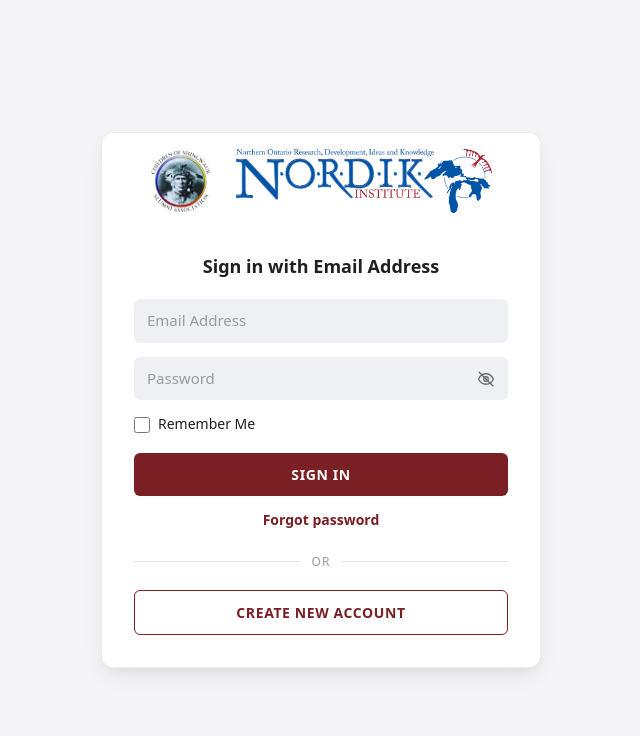
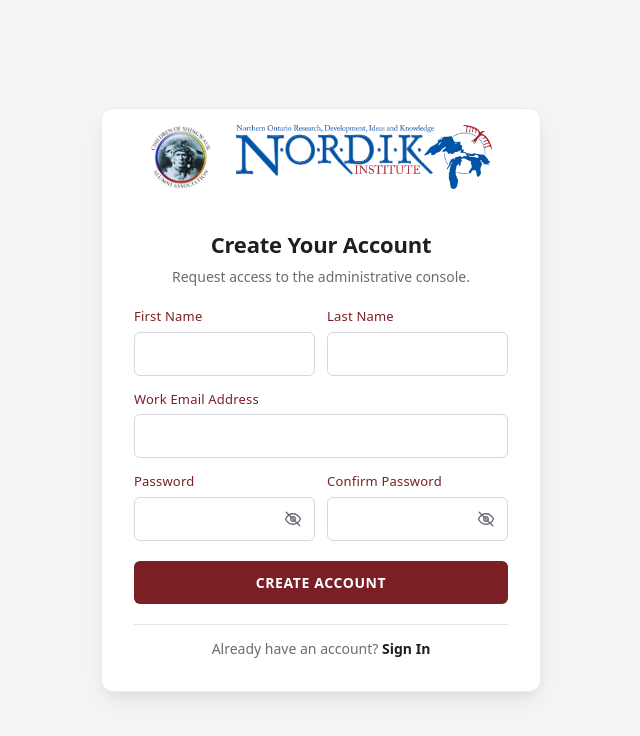
Before and after one commit to datanorthnordik/nordik_csaa_cms, a React (Vite) app: page /signup in a window 1280 px wide. Shown: the top 736 px of the page, without its empty margins (319-959 px from the left). Built offline with nearby package versions, Linux system fonts and the light colour scheme.

Commit message:
updated code as per review

```diff
--- a/package.json
+++ b/package.json
@@ -18,7 +18,9 @@
   },
   "dependencies": {
     "react": "^19.2.5",
-    "react-dom": "^19.2.5"
+    "react-dom": "^19.2.5",
+    "react-hook-form": "^7.75.0",
+    "react-router-dom": "^7.14.2"
   },
   "devDependencies": {
     "@eslint/js": "^10.0.1",
--- a/src/App.tsx
+++ b/src/App.tsx
@@ -1,32 +1,16 @@
-import { useState } from 'react'
+import { BrowserRouter, Routes, Route } from 'react-router-dom'
 import { LoginPage } from './pages/LoginPage'
 import { SignupPage } from './pages/SignupPage'
 import './App.css'
 
-type Route = 'login' | 'signup'
-
 function App() {
-  const [route, setRoute] = useState<Route>('login')
-
-  if (route === 'signup') {
-    return (
-      <SignupPage
-        onSubmit={(values) => {
-          console.log('signup', values)
-        }}
-        onSignIn={() => setRoute('login')}
-      />
-    )
-  }
-
   return (
-    <LoginPage
-      onSubmit={(values) => {
-        console.log('login', values)
-      }}
-      onCreateAccount={() => setRoute('signup')}
-      onForgotPassword={() => console.log('forgot password')}
-    />
+    <BrowserRouter>
+      <Routes>
+        <Route path="/" element={<LoginPage />} />
+        <Route path="/signup" element={<SignupPage />} />
+      </Routes>
+    </BrowserRouter>
   )
 }
 
--- a/src/pages/LoginPage.tsx
+++ b/src/pages/LoginPage.tsx
@@ -1,52 +1,38 @@
 import { useState } from 'react'
-import type { FormEvent } from 'react'
+import { useNavigate } from 'react-router-dom'
+import { useForm } from 'react-hook-form'
 import { AuthLayout } from '../components/AuthLayout'
 import { FormInput } from '../components/FormInput'
 import { AuthAlert } from '../components/AuthAlert'
 import type { AlertState } from '../components/AuthAlert'
-import { isValidEmail } from '../lib/validation'
 import styles from '../styles/LoginPage.module.css'
 
 type LoginValues = { email: string; password: string; remember: boolean }
 
 type LoginPageProps = {
   onSubmit?: (values: LoginValues) => void | Promise<void>
-  onCreateAccount?: () => void
-  onForgotPassword?: () => void
 }
 
-export function LoginPage({
-  onSubmit,
-  onCreateAccount,
-  onForgotPassword,
-}: LoginPageProps) {
-  const [email, setEmail] = useState('')
-  const [password, setPassword] = useState('')
-  const [remember, setRemember] = useState(false)
+export function LoginPage({ onSubmit }: LoginPageProps) {
+  const navigate = useNavigate()
   const [alert, setAlert] = useState<AlertState | null>(null)
+  const { register, handleSubmit, formState: { errors }, watch } = useForm<LoginValues>({
+    defaultValues: {
+      email: '',
+      password: '',
+      remember: false
+    },
+    mode: 'onSubmit'
+  })
 
-  async function handleSubmit(e: FormEvent<HTMLFormElement>) {
-    e.preventDefault()
+  const emailValue = watch('email')
+  const passwordValue = watch('password')
+
+  async function onSubmitForm(values: LoginValues) {
     setAlert(null)
 
-    if (!email || !password) {
-      setAlert({
-        type: 'error',
-        message: 'Please enter your email and password.',
-      })
-      return
-    }
-
-    if (!isValidEmail(email)) {
-      setAlert({
-        type: 'error',
-        message: 'Please enter a valid email address.',
-      })
-      return
-    }
-
     try {
-      await onSubmit?.({ email, password, remember })
+      await onSubmit?.(values)
       setAlert({ type: 'success', message: 'Signing you in…' })
     } catch (err) {
       setAlert({
@@ -63,30 +49,43 @@ export function LoginPage({
 
       <AuthAlert alert={alert} />
 
-      <form className={styles.form} onSubmit={handleSubmit} noValidate>
+      <form className={styles.form} onSubmit={handleSubmit(onSubmitForm)} noValidate>
         <FormInput
           type="email"
           placeholder="Email Address"
           variant="filled"
           autoComplete="email"
-          value={email}
-          onChange={(e) => setEmail(e.target.value)}
+          {...register('email', {
+            required: 'Email is required',
+            pattern: {
+              value: /^[^\s@]+@[^\s@]+\.[^\s@]+$/,
+              message: 'Please enter a valid email address'
+            }
+          })}
         />
+        {errors.email && (
+          <div className={styles.error} role="alert">
+            {errors.email.message}
+          </div>
+        )}
 
         <FormInput
           type="password"
           placeholder="Password"
           variant="filled"
           autoComplete="current-password"
-          value={password}
-          onChange={(e) => setPassword(e.target.value)}
+          {...register('password', { required: 'Password is required' })}
         />
+        {errors.password && (
+          <div className={styles.error} role="alert">
+            {errors.password.message}
+          </div>
+        )}
 
         <label className={styles.remember}>
           <input
             type="checkbox"
-            checked={remember}
-            onChange={(e) => setRemember(e.target.checked)}
+            {...register('remember')}
           />
           <span>Remember Me</span>
         </label>
@@ -98,7 +97,7 @@ export function LoginPage({
         <button
           type="button"
           className={styles.forgot}
-          onClick={onForgotPassword}
+          onClick={() => console.log('forgot password')}
         >
           Forgot password
         </button>
@@ -111,7 +110,7 @@ export function LoginPage({
       <button
         type="button"
         className={styles.secondary}
-        onClick={onCreateAccount}
+        onClick={() => navigate('/signup')}
       >
         CREATE NEW ACCOUNT
       </button>
--- a/src/pages/SignupPage.tsx
+++ b/src/pages/SignupPage.tsx
@@ -1,10 +1,10 @@
 import { useState } from 'react'
-import type { FormEvent } from 'react'
+import { useNavigate } from 'react-router-dom'
+import { useForm } from 'react-hook-form'
 import { AuthLayout } from '../components/AuthLayout'
 import { FormInput } from '../components/FormInput'
 import { AuthAlert } from '../components/AuthAlert'
 import type { AlertState } from '../components/AuthAlert'
-import { isValidEmail } from '../lib/validation'
 import styles from '../styles/SignupPage.module.css'
 
 export type SignupValues = {
@@ -17,51 +17,27 @@ export type SignupValues = {
 
 type SignupPageProps = {
   onSubmit?: (values: SignupValues) => void | Promise<void>
-  onSignIn?: () => void
 }
 
-export function SignupPage({ onSubmit, onSignIn }: SignupPageProps) {
-  const [values, setValues] = useState<SignupValues>({
-    firstName: '',
-    lastName: '',
-    email: '',
-    password: '',
-    confirmPassword: '',
+export function SignupPage({ onSubmit }: SignupPageProps) {
+  const navigate = useNavigate()
+  const [alert, setAlert] = useState<AlertState | null>(null)
+  const { register, handleSubmit, formState: { errors }, watch } = useForm<SignupValues>({
+    defaultValues: {
+      firstName: '',
+      lastName: '',
+      email: '',
+      password: '',
+      confirmPassword: '',
+    },
+    mode: 'onSubmit'
   })
-  const [alert, setAlert] = useState<AlertState | null>(null)
 
-  function update<K extends keyof SignupValues>(key: K, value: SignupValues[K]) {
-    setValues((prev) => ({ ...prev, [key]: value }))
-  }
+  const passwordValue = watch('password')
+  const confirmPasswordValue = watch('confirmPassword')
 
-  async function handleSubmit(e: FormEvent<HTMLFormElement>) {
-    e.preventDefault()
+  async function onSubmitForm(values: SignupValues) {
     setAlert(null)
-
-    const { firstName, lastName, email, password, confirmPassword } = values
-
-    if (!firstName || !lastName || !email || !password || !confirmPassword) {
-      setAlert({ type: 'error', message: 'Please fill in all fields.' })
-      return
-    }
-    if (!isValidEmail(email)) {
-      setAlert({
-        type: 'error',
-        message: 'Please enter a valid work email address.',
-      })
-      return
-    }
-    if (password.length < 8) {
-      setAlert({
-        type: 'error',
-        message: 'Password must be at least 8 characters.',
-      })
-      return
-    }
-    if (password !== confirmPassword) {
-      setAlert({ type: 'error', message: 'Passwords do not match.' })
-      return
-    }
 
     try {
       await onSubmit?.(values)
@@ -92,46 +68,71 @@ export function SignupPage({ onSubmit, onSignIn }: SignupPageProps) {
 
       <AuthAlert alert={alert} />
 
-      <form className={styles.form} onSubmit={handleSubmit} noValidate>
+      <form className={styles.form} onSubmit={handleSubmit(onSubmitForm)} noValidate>
         <div className={styles.row}>
           <FormInput
             label="First Name"
             autoComplete="given-name"
-            value={values.firstName}
-            onChange={(e) => update('firstName', e.target.value)}
+            {...register('firstName', { required: 'First name is required' })}
           />
           <FormInput
             label="Last Name"
             autoComplete="family-name"
-            value={values.lastName}
-            onChange={(e) => update('lastName', e.target.value)}
+            {...register('lastName', { required: 'Last name is required' })}
           />
         </div>
+        {(errors.firstName || errors.lastName) && (
+          <div className={styles.error} role="alert">
+            {errors.firstName?.message || errors.lastName?.message}
+          </div>
+        )}
 
         <FormInput
           label="Work Email Address"
           type="email"
           autoComplete="email"
-          value={values.email}
-          onChange={(e) => update('email', e.target.value)}
+          {...register('email', {
+            required: 'Email is required',
+            pattern: {
+              value: /^[^\s@]+@[^\s@]+\.[^\s@]+$/,
+              message: 'Please enter a valid work email address'
+            }
+          })}
         />
+        {errors.email && (
+          <div className={styles.error} role="alert">
+            {errors.email.message}
+          </div>
+        )}
 
         <div className={styles.row}>
           <FormInput
             label="Password"
             type="password"
             autoComplete="new-password"
-            value={values.password}
-            onChange={(e) => update('password', e.target.value)}
+            {...register('password', {
+              required: 'Password is required',
+              minLength: {
+                value: 8,
+                message: 'Password must be at least 8 characters'
+              }
+            })}
           />
           <FormInput
             label="Confirm Password"
             type="password"
             autoComplete="new-password"
-            value={values.confirmPassword}
-            onChange={(e) => update('confirmPassword', e.target.value)}
+            {...register('confirmPassword', {
+              required: 'Please confirm your password',
+              validate: (value) => value === watch('password') || 'Passwords do not match'
+            })}
           />
         </div>
+        {(errors.password || errors.confirmPassword) && (
+          <div className={styles.error} role="alert">
+            {errors.password?.message || errors.confirmPassword?.message}
+          </div>
+        )}
 
         <button type="submit" className={styles.primary}>
           CREATE ACCOUNT
@@ -142,7 +143,7 @@ export function SignupPage({ onSubmit, onSignIn }: SignupPageProps) {
 
       <p className={styles.footer}>
         Already have an account?{' '}
-        <button type="button" className={styles.link} onClick={onSignIn}>
+        <button type="button" className={styles.link} onClick={() => navigate('/')}>
           Sign In
         </button>
       </p>
--- a/src/styles/LoginPage.module.css
+++ b/src/styles/LoginPage.module.css
@@ -11,6 +11,13 @@
   display: flex;
   flex-direction: column;
   gap: 14px;
+}
+
+.error {
+  color: #d32f2f;
+  font-size: 12px;
+  margin-top: -8px;
+  margin-bottom: 8px;
 }
 
 .remember {
```
Also changed, not shown: 2 other files (tests, documents, lock files or other folders).
